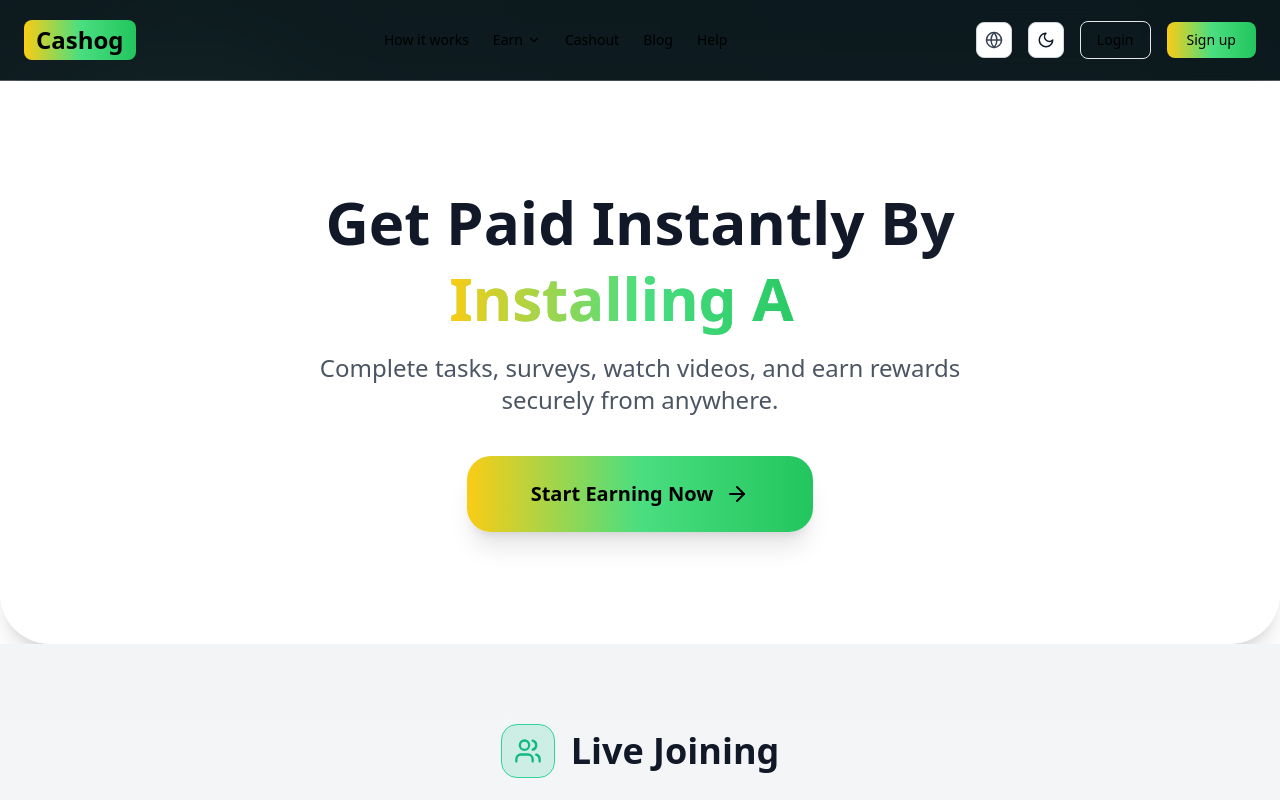
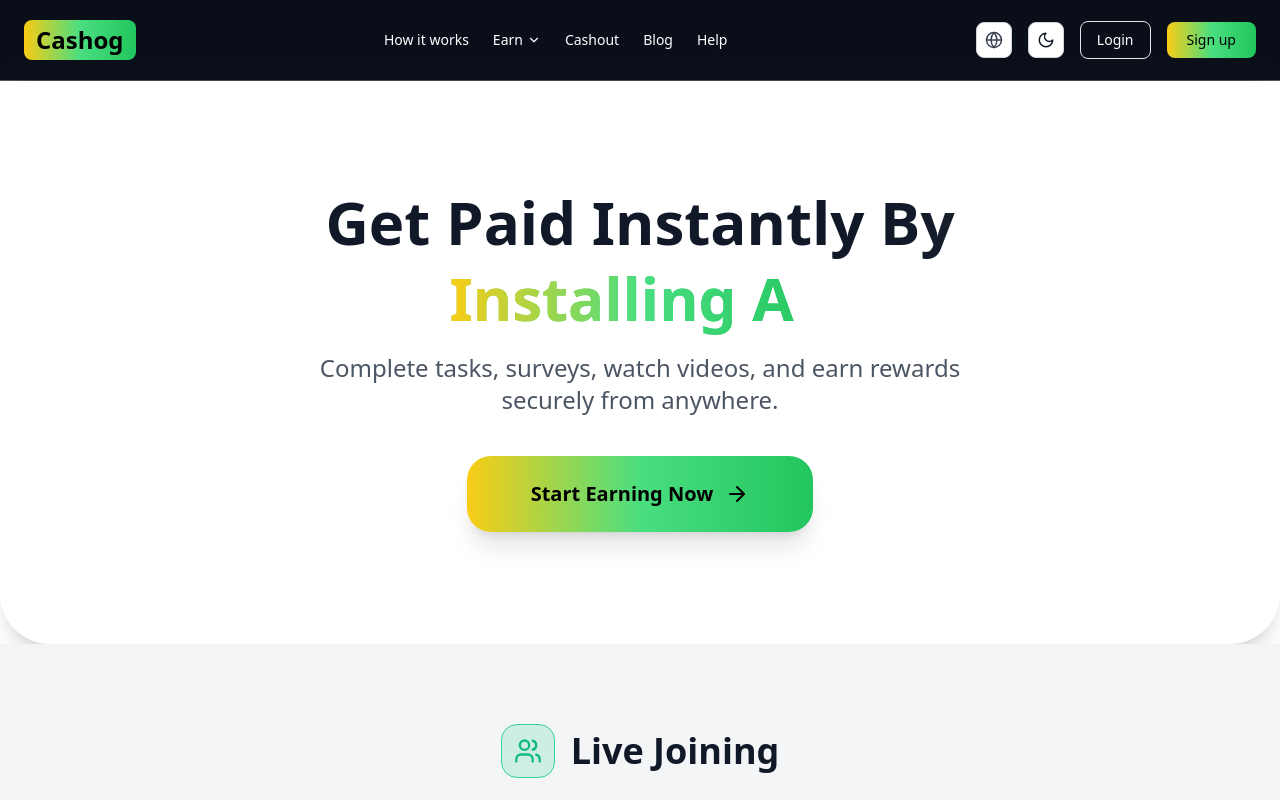
Before and after one commit to tool63/cashin, a Next.js app: page / in a window 1280 px wide. Shown: the top 800 px of the page. Built offline with nearby package versions, Linux system fonts and the light colour scheme.

Commit message:
Update layout.tsx

```diff
--- a/app/layout.tsx
+++ b/app/layout.tsx
@@ -31,22 +31,8 @@ export default function RootLayout({ children }: RootLayoutProps) {
         <Meta title={defaultTitle} description={defaultDescription} />
       </head>
 
-      <body className="min-h-screen overflow-x-hidden transition-colors duration-300">
+      <body className="min-h-screen overflow-x-hidden transition-colors duration-300 bg-[#0B0F1A] text-white">
         <ThemeProviderWrapper>
-
-          {/* ================= BACKGROUND ================= */}
-          {!isAuthPage && (
-            <div className="fixed inset-0 -z-10 bg-[#0B0F1A] overflow-hidden">
-
-              <div className="absolute inset-0 animate-gradient bg-gradient-to-r from-yellow-400 via-green-400 to-green-500 opacity-20"></div>
-
-              <div className="absolute w-72 h-72 bg-green-400/30 rounded-full blur-3xl animate-float top-20 left-10"></div>
-
-              <div className="absolute w-96 h-96 bg-yellow-400/30 rounded-full blur-3xl animate-float animation-delay-2000 bottom-10 right-10"></div>
-
-              <div className="absolute inset-0 bg-gradient-radial from-[#0B0F1A] via-[#111827] to-[#0B0F1A] opacity-60"></div>
-            </div>
-          )}
 
           {/* ================= HEADER ================= */}
           {!isAuthPage && (
@@ -55,9 +41,9 @@ export default function RootLayout({ children }: RootLayoutProps) {
             </div>
           )}
 
-          {/* ================= MAIN ================= */}
+          {/* ================= MAIN CONTENT ================= */}
           {isAuthPage ? (
-            <main className="relative w-full min-h-screen">
+            <main className="relative w-full min-h-screen flex items-center justify-center px-4 sm:px-6">
               {children}
             </main>
           ) : (
```
